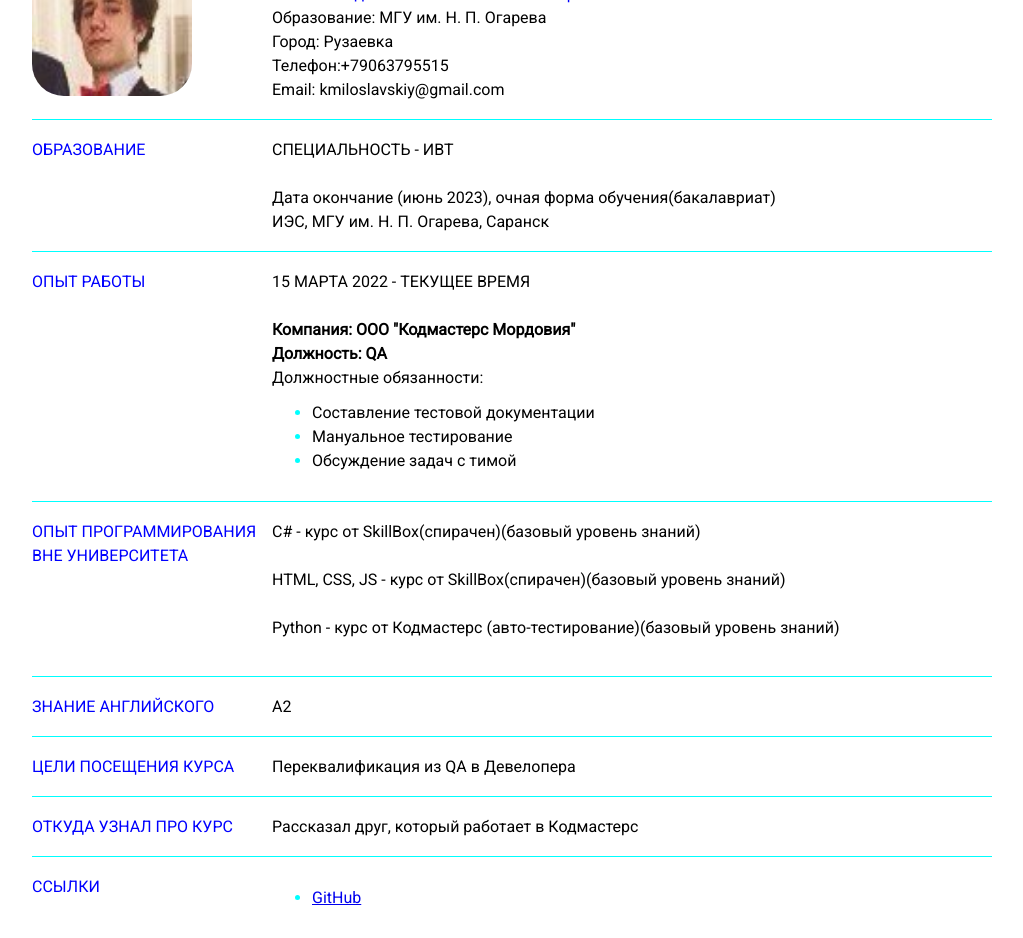
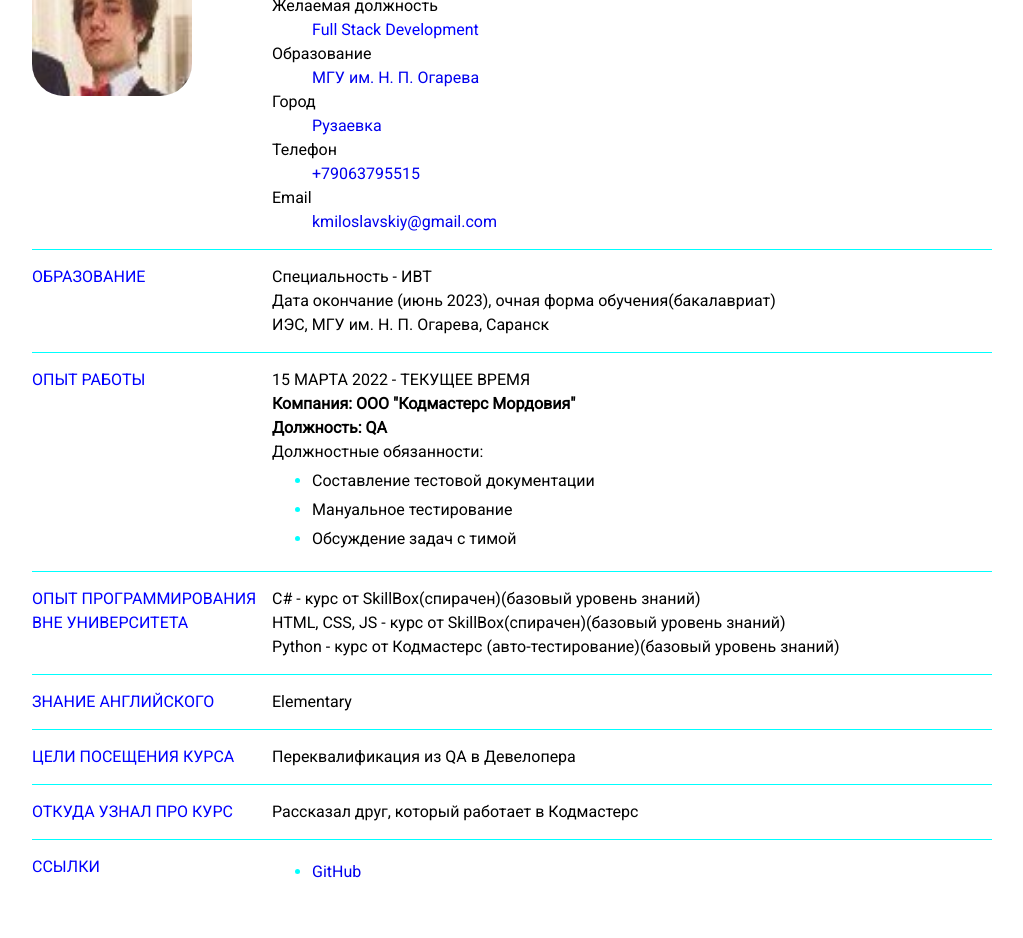
Before and after one commit to DanielNautilus/CDM_FRONT_FirstTry, a plain HTML site: page index.html in a window 1280 px wide. Shown: the part 104-1042 px from the top of the page, without its empty margins (128-1151 px from the left). After the commit the page ends 1008 px from the top, so only its background shows below. Drawn offline with Linux system fonts and the light colour scheme; a web font is replaced by a local one.

Commit message:
short changing

```diff
--- a/index.html
+++ b/index.html
@@ -1,111 +1,135 @@
 <!DOCTYPE html>
 <!--должно быть lang=ru судя по контенту на русском-->
-<html lang="en">
+<html lang="ru">
 <head>
     <meta charset="UTF-8">
     <title>Daniel Yurtaev</title>
     <link rel="stylesheet" href="styles.css">
+    <!--Fonts-->
+    <link rel="preconnect" href="https://fonts.googleapis.com">
+    <link rel="preconnect" href="https://fonts.gstatic.com" crossorigin>
+    <link href="https://fonts.googleapis.com/css2?family=Roboto&display=swap" rel="stylesheet">
 </head>
 <body>
+    <div class="main-container">
+        <div class="general-information">
+            <div>
+                <img src="me1.jpg" class="general-information__avatar" alt="Avatar">
+            </div>
 
-    <div class="fio_img">
-        <div>
-            <img src="me1.jpg" class="avatar" alt="Avatar">
-        </div>
-        <div class="main-info right-part">
-            <h1>Юртаев Данила Вячеславович</h1>
+            <div class="main-info main-info_proportion">
+                <h1 class="main-info__fio">Юртаев Данила Вячеславович</h1>
+                <dl class="main-info__info">
+                    <dt class="main-info__info-description">Желаемая должность</dt>
+                    <dd class="main-info__info-value color-accent">Full Stack Development</dd>
 
-<!--            это всё не является параграфами, это всё div, это не блог и не статья в блоге, это нарушение семантики, единственное что по сути важно в html-->
+                    <dt class="main-info__info-description">Образование</dt>
+                    <dd class="main-info__info-value"><a class="link" href="https://mrsu.ru/ru/" target="_blank">МГУ им. Н. П. Огарева</a></dd>
+
+                    <dt class="main-info__info-description">Город</dt>
+                    <dd class="main-info__info-value"><a class="link" href="https://goo.gl/maps/hk3CLSse1subnuJUA" target="_blank">Рузаевка</a></dd>
+
+                    <dt class="main-info__info-description">Телефон</dt>
+                    <dd class="main-info__info-value"><a class="link" href="tel:+79063795515">+79063795515</a></dd>
+
+                    <dt class="main-info__info-description">Email</dt>
+                    <dd class="main-info__info-value"><a class="link" href="mailto:kmiloslavskiy@gmail.com">kmiloslavskiy@gmail.com</a></dd>
+                </dl>
+    <!--            это всё не является параграфами, это всё div, это не блог и не статья в блоге, это нарушение семантики,
+                    единственное что по сути важно в html-->
     <!--            если хочется семантики, то здесь идеально подходит dl dt dd-->
-            <p class="blue-color">Желаемая должность: Full Stack Development</p>
-            <p>Образование: МГУ им. Н. П. Огарева</p>
-            <p>Город: Рузаевка</p>
 
-<!--            оформление телефонов и почты принято делать ссылками через href=tel: и href=mailto:-->
-            <p>Телефон:+79063795515</p>
-            <p>Email: kmiloslavskiy@gmail.com</p>
+<!--                <p class="color-accent">Желаемая должность: Full Stack Development</p>-->
+<!--                <p>Образование: <a href="https://mrsu.ru/ru/" target="_blank">МГУ им. Н. П. Огарева</a></p>-->
+<!--                <p>Город: <a href="https://goo.gl/maps/hk3CLSse1subnuJUA" target="_blank">Рузаевка</a></p>-->
+
+<!--    &lt;!&ndash;            оформление телефонов и почты принято делать ссылками через href=tel: и href=mailto:&ndash;&gt;-->
+<!--                <p>Телефон: <a href="tel:+79063795515">+79063795515</a></p>-->
+<!--                <p>Email: <a href="mailto:kmiloslavskiy@gmail.com">kmiloslavskiy@gmail.com</a></p>-->
 
             </div>
         </div>
+        <section class="section">
             <div class="container divider">
-        <div class="left-theme blue-color">
+                <div class="container__theme color-accent">
                     <!--            ОБРАЗОВАНИЕ - нет такого слова, это не аббревиатура, есть Образование.-->
                     <!--            Если хочется сделать заглавными буквами, то для этого есть стили text-transform: uppercase, делать -->
                     <!--            с помощью html то что решается через css - недопустимо-->
-            <p>ОБРАЗОВАНИЕ</p>
+                    Образование
                 </div>
-        <div class="right-content right-part">
-<!--            не параграфы-->
-            <p>СПЕЦИАЛЬНОСТЬ - ИВТ</p><br>
-            <p>Дата окончание (июнь 2023), очная форма обучения(бакалавриат)</p>
-            <p>ИЭС, МГУ им. Н. П. Огарева, Саранск</p>
+                <div class="container__content container__content_proportion">
+                    Специальность - ИВТ<br>
+                    Дата окончание (июнь 2023), очная форма обучения(бакалавриат)<br>
+                    ИЭС, МГУ им. Н. П. Огарева, Саранск
                 </div>
             </div>
             <div class="container divider">
-        <div class="left-theme blue-color">
-            <p>ОПЫТ РАБОТЫ</p>
+                <div class="container__theme color-accent">
+                    Опыт работы
                 </div>
-        <div class="right-content right-part">
-<!--            br и strong и p здесь всё лишнее. Каждый из них имеет своё семантическое значение и визуально решается через стили, не через разметку-->
-            <p>15 МАРТА 2022 - ТЕКУЩЕЕ ВРЕМЯ</p><br>
-            <p><strong>Компания: ООО "Кодмастерс Мордовия"</strong></p>
-            <p><strong>Должность: QA</strong></p>
-            <p>Должностные обязанности:</p>
-            <ul>
-                <li>Составление тестовой документации</li>
-                <li>Мануальное тестирование</li>
-                <li>Обсуждение задач с тимой</li>
+                <div class="container__content container__content_proportion">
+                    <!--            br и strong и p здесь всё лишнее. Каждый из них имеет своё семантическое значение и визуально решается
+                                    через стили, не через разметку-->
+                    15 МАРТА 2022 - ТЕКУЩЕЕ ВРЕМЯ
+                    <div class="focussed">Компания: ООО "Кодмастерс Мордовия"</div>
+                    <div class="focussed">Должность: QA</div>
+                    Должностные обязанности:<br>
+                    <ul class="list">
+                        <li class="list__item">Составление тестовой документации</li>
+                        <li class="list__item">Мануальное тестирование</li>
+                        <li class="list__item">Обсуждение задач с тимой</li>
                     </ul>
                 </div>
             </div>
             <div class="container divider">
-        <div class="left-theme blue-color">
+                <div class="container__theme color-accent">
                     <!--            Это одна надпись, она не может быть разбита на два отдельных тега, текст должен естественно переносится на новую строку,
                     за такое дизайнеру может по шапке прилететь
                     а если дизайнер пойдёт жаловаться и таки придётся такое делать, то это будет тот редкий кейс где как раз подойдёт <br> тег-->
-            <p>ОПЫТ ПРОГРАММИРОВАНИЯ</p>
-            <p>ВНЕ УНИВЕРСИТЕТА</p>
+                    Опыт программирования <br> вне университета
                 </div>
-        <div class="right-content right-part">
-            <p>C# - курс от SkillBox(спирачен)(базовый уровень знаний)</p><br>
-            <p>HTML, CSS, JS - курс от SkillBox(спирачен)(базовый уровень знаний)</p><br>
-            <p>Python - курс от Кодмастерс (авто-тестирование)(базовый уровень знаний)</p><br>
+                <div class="container__content container__content_proportion">
+                    C# - курс от SkillBox(спирачен)(базовый уровень знаний)<br>
+                    HTML, CSS, JS - курс от SkillBox(спирачен)(базовый уровень знаний)<br>
+                    Python - курс от Кодмастерс (авто-тестирование)(базовый уровень знаний)<br>
                 </div>
             </div>
             <div class="container divider">
-        <div class="left-theme blue-color">
-            <p>ЗНАНИЕ АНГЛИЙСКОГО</p>
+                <div class="container__theme color-accent">
+                    Знание английского
                 </div>
-        <div class="right-content right-part">
-            <p>A2</p>
+                <div class="container__content container__content_proportion">
+                    Elementary
                 </div>
             </div>
             <div class="container divider">
-        <div class="left-theme blue-color">
-            <p>ЦЕЛИ ПОСЕЩЕНИЯ КУРСА</p>
+                <div class="container__theme color-accent">
+                    Цели посещения курса
                 </div>
-        <div class="right-content right-part">
-            <p>Переквалификация из QA в Девелопера</p>
+                <div class="container__content container__content_proportion">
+                    Переквалификация из QA в Девелопера
                 </div>
             </div>
             <div class="container divider">
-        <div class="left-theme blue-color">
-            <p>ОТКУДА УЗНАЛ ПРО КУРС</p>
+                <div class="container__theme color-accent">
+                    Откуда узнал про курс
                 </div>
-        <div class="right-content right-part">
-            <p>Рассказал друг, который работает в Кодмастерс</p>
+                <div class="container__content container__content_proportion">
+                    Рассказал друг, который работает в Кодмастерс
                 </div>
             </div>
             <div class="container divider">
-        <div class="left-theme blue-color">
-            <p>ССЫЛКИ</p>
+                <div class="container__theme color-accent">
+                    Ссылки
                 </div>
-        <div class="right-content right-part">
-            <ul>
-                <li><a href="https://github.com/DanielNautilus" target="_blank">GitHub</a></li>
+                <div class="container__content container__content_proportion">
+                    <ul class="list">
+                        <li class="list__item"><a class="link" href="https://github.com/DanielNautilus" target="_blank">GitHub</a></li>
                         <!--                <li><a href="" target="_blank">LinkedIn</a></li>-->
                     </ul>
                 </div>
             </div>
+        </section>
+    </div>
 </body>
 </html>
--- a/styles.css
+++ b/styles.css
@@ -2,7 +2,7 @@
 такое подключение допустимо, но можно лучше через link в index.html
 разница в том что этот import является блокирующим и пока он не отработает - стили подвиснут, а в html такого эффекта не будет
  */
-@import url('https://fonts.googleapis.com/css2?family=Kristi&family=Montserrat:wght@100&family=Roboto&display=swap');
+/*@import url('https://fonts.googleapis.com/css2?family=Kristi&family=Montserrat:wght@100&family=Roboto&display=swap');*/
 
 /**
 А вот это уже спорная вещь, я это вижу даже в самых-самых боевых проектах, как по мне это плохая практика, но допустимая,
@@ -10,74 +10,112 @@
  */
 *{
     box-sizing: border-box;
+
 }
 body{
+    margin: 0;
+}
+.main-container{
+    padding-top: 40px;
     font: normal 16px 'Roboto', sans-serif;
     /*лучше внутри body иметь контейнер с max-width, на сам body вешать ограничения - плохая практика, body должен соответствовать размерам окна браузера*/
     /*и баги напрямую будут связаны с js кодом в основном который будет некорректно рассчитывать размеры допустимого пространства*/
     max-width: 75%;
     margin: auto;
-    /*padding-top: 20px;*/
+    line-height: 1.5;
 }
-
-/*это совсем плохо, гораздо лучше создать отдельный класс, например .general-container и уже ему давать такие стили*/
-/*1) лишний каскад, что всегда плохо в css*/
-/*2) слишком уж общий селектор, который придётся рефакторить когда сайт станет чуть сложнее*/
-body > div{
+.general-information{
+    display: flex;
+    justify-content: space-between;
+    padding-top: 0 !important;
     margin-bottom: 15px;
-    padding-top: 15px;
 }
-
-/**
-Тоже самое что и #2 в моём комменте выше, отдельные классы будут лучше в управлении
- */
-h1, p{
+.general-information__avatar{
+    border-radius: 20%;
+    width: 160px;
+    height: 160px;
+    margin: 0;
+}
+.main-info__fio{
     margin: 5px 0;
 }
-
+.main-info__info{
+    margin: 0;
+}
+.container{
+    display: flex;
+    justify-content: space-between;
+    padding-top: 15px;
+    margin-bottom: 15px;
+}
+.container__theme{
+    text-transform: uppercase;
+}
+.focussed{
+    font-weight: 800;
+}
 /**
    Плохое имя класса, если будет новая компоновка, то sidebar может и слева оказаться
  */
-.right-part{
+.main-info_proportion, .container__content_proportion{
     width: 75%;
 }
-/*Main Info*/
-/**
-    почему здесь с нижним подчёркиванием, если везде через-дефис-пишешь?
- */
-.fio_img{
-    padding-top: 40px;
-    display: flex;
-    justify-content: space-between;
-}
+
 /**
     Плохое имя класса, прочитай самое начало по БЭМ, что делать если покрасишь блок красным?
     лучше уж .text-primary, .color-accent и подобное
  */
-.blue-color{
+.color-accent{
     color: blue;
 }
-.avatar{
-    border-radius: 20%;
-    width: 160px;
-    height: 160px;
-    margin: auto auto;
-}
+
 .divider{
     border-top: 1px aqua solid;
 }
-.container{
-    display: flex;
-    justify-content: space-between;
+
+.link:link{
+    text-decoration: none;
 }
-
 /**
     раз для листов, то и назови .list и .list__item
  */
 /*For list*/
-ul li{
+.list{
+    margin: 0;
+}
+.list__item{
     margin: 5px 0;
 }
-li::marker{
+.list__item::marker{
     color: aqua;
 }
+
+@media (max-width: 900px) {
+    .main-container{
+        padding-top: 20px;
+        font: normal 20px 'Roboto', sans-serif;
+        /*лучше внутри body иметь контейнер с max-width, на сам body вешать ограничения - плохая практика, body должен соответствовать размерам окна браузера*/
+        /*и баги напрямую будут связаны с js кодом в основном который будет некорректно рассчитывать размеры допустимого пространства*/
+        max-width: 100%;
+        width: 100%;
+        margin: 0 0;
+        line-height: 2;
+    }
+    .general-information, .container{
+        flex-direction: column;
+        align-content: center;
+        text-align: center;
+    }
+    .main-info__info-value, .list{
+        margin: 0;
+        padding: 0;
+    }
+    .container__theme{
+        padding: 0 0 10px 0;
+    }
+    .main-info_proportion, .container__content_proportion{
+        width: 100%;
+    }
+
+
+}
```
Lines whose indentation alone changed are shown as unchanged.
